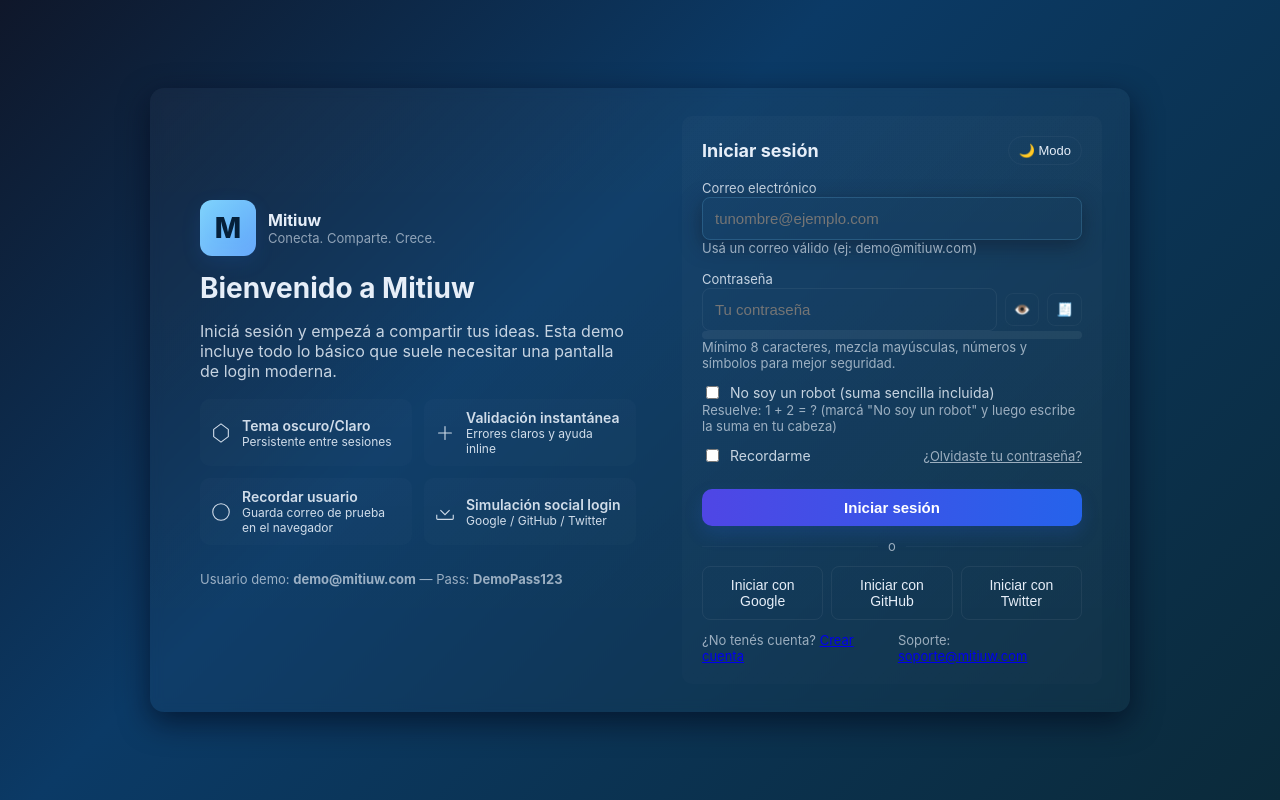
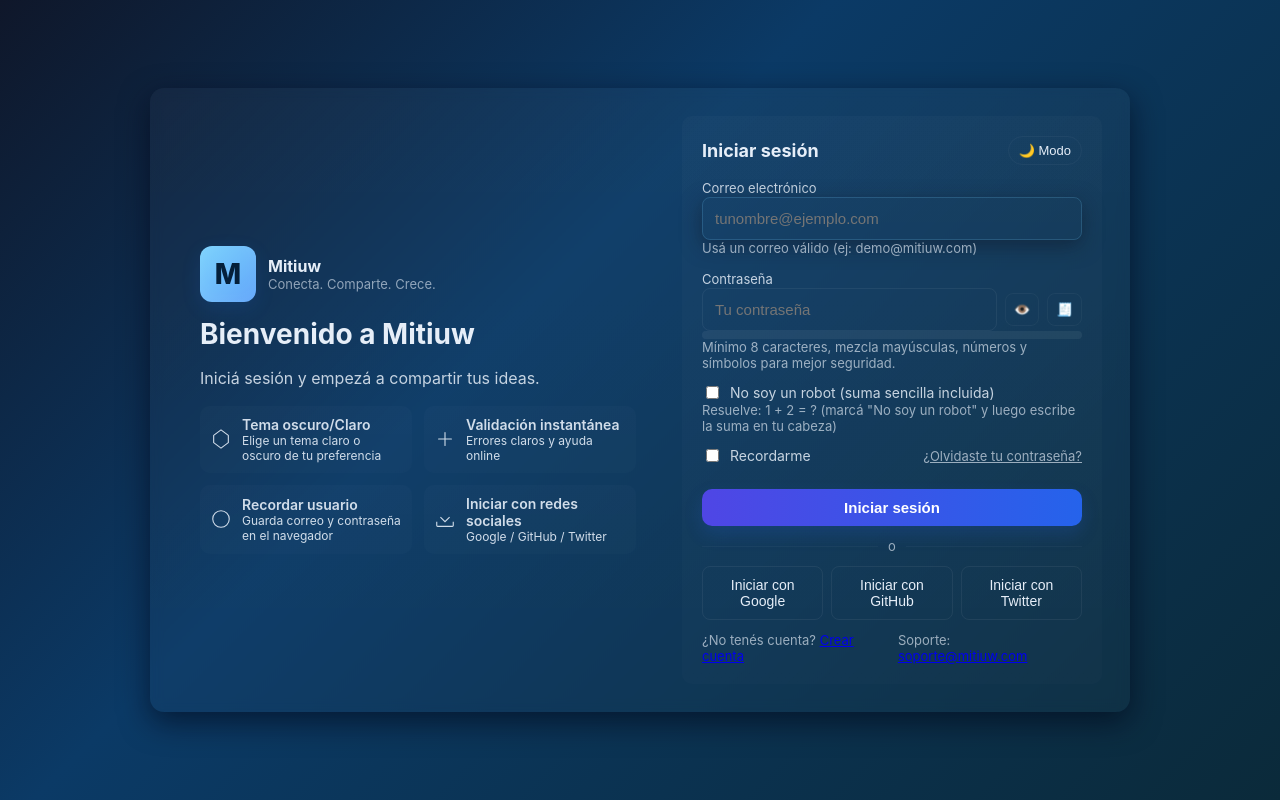
Before and after one commit to xdontx/mitiuw, a plain HTML site: page login.html in a window 1280 px wide. Drawn offline with Linux system fonts and the light colour scheme.

Commit message:
version login-2

```diff
--- a/login.html
+++ b/login.html
@@ -383,8 +383,7 @@
 
         <h1>Bienvenido a Mitiuw</h1>
         <p class="lead">
-          Iniciá sesión y empezá a compartir tus ideas. Esta demo incluye todo
-          lo básico que suele necesitar una pantalla de login moderna.
+          Iniciá sesión y empezá a compartir tus ideas.
         </p>
 
         <div class="features" role="list" aria-label="Características">
@@ -400,7 +399,7 @@
             </svg>
             <div>
               <div style="font-weight: 600">Tema oscuro/Claro</div>
-              <div style="font-size: 12px">Persistente entre sesiones</div>
+              <div style="font-size: 12px">Elige un tema claro o oscuro de tu preferencia</div>
             </div>
           </div>
 
@@ -415,7 +414,7 @@
             </svg>
             <div>
               <div style="font-weight: 600">Validación instantánea</div>
-              <div style="font-size: 12px">Errores claros y ayuda inline</div>
+              <div style="font-size: 12px">Errores claros y ayuda online</div>
             </div>
           </div>
 
@@ -432,7 +431,7 @@
             <div>
               <div style="font-weight: 600">Recordar usuario</div>
               <div style="font-size: 12px">
-                Guarda correo de prueba en el navegador
+                Guarda correo y contraseña en el navegador
               </div>
             </div>
           </div>
@@ -451,16 +450,11 @@
               />
             </svg>
             <div>
-              <div style="font-weight: 600">Simulación social login</div>
+              <div style="font-weight: 600">Iniciar con redes sociales</div>
               <div style="font-size: 12px">Google / GitHub / Twitter</div>
             </div>
           </div>
         </div>
-
-        <p class="small" style="margin-top: 8px">
-          Usuario demo: <strong>demo@mitiuw.com</strong> — Pass:
-          <strong>DemoPass123</strong>
-        </p>
       </section>
 
       <!-- RIGHT: Form -->
```
